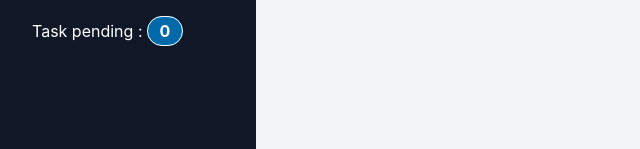
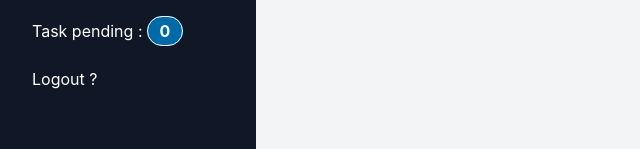
Before and after one commit to JemsonMislani/dailytask-manager-fullstack, a React (Vite) app in the folder dtm-frontend/: page /tasksection in a window 1280 px wide. Shown: the part 230-379 px from the top of the page, without its empty margins (0-640 px from the left). Built offline with nearby package versions, Linux system fonts and the light colour scheme.

Commit message:
create a file for logout function. Use hook to different page for logout function.

```diff
--- /dev/null
+++ b/dtm-frontend/logout.js
@@ -0,0 +1,22 @@
+import { useNavigate } from "react-router-dom"
+
+export const useAuthForLogout = () => {
+        const nav = useNavigate()
+
+        const handleLogoutBtn = () => {
+        const clickLogout = confirm('Are you sure you want to logout?')
+            if(clickLogout){
+                localStorage.removeItem('userstokens');
+                localStorage.removeItem('user');
+                sessionStorage.removeItem('userstokens');
+                sessionStorage.removeItem('user')
+
+                setTimeout(() => {
+                nav('/', {replace: true})
+                }, 2000);
+            } else {
+                return
+            }
+        }
+        return { handleLogoutBtn };
+    }
--- a/dtm-frontend/src/Dashboard.jsx
+++ b/dtm-frontend/src/Dashboard.jsx
@@ -3,6 +3,7 @@ import { useEffect } from "react"
 import { jwtDecode } from "jwt-decode";
 import { Link, useNavigate } from 'react-router-dom'
 import axios from 'axios'
+import { useAuthForLogout } from "../Logout";
 
 export default function Dashboard() {
   const [section, setSection] = useState([])
@@ -15,6 +16,7 @@ export default function Dashboard() {
   const [popup, setPopUp] = useState(false)
   const [open, setOpen] = useState(false);
   const nav = useNavigate()
+  const { handleLogoutBtn } = useAuthForLogout()
 
   const handleAddSecBtn = () => {
     if(!title || !desc){
@@ -70,22 +72,6 @@ export default function Dashboard() {
         })
       .catch(err => console.log(err))
     }, [userId])
-
-    const handleLogoutBtn = () =>{
-      const clickLogout = confirm('Are you sure you want to logout?')
-      if(clickLogout){
-        localStorage.removeItem('userstokens');
-        localStorage.removeItem('user');
-        sessionStorage.removeItem('userstokens');
-        sessionStorage.removeItem('user')
-
-        setTimeout(() => {
-        nav('/', {replace: true})
-        }, 2000);
-      } else {
-        return
-      }
-    }
 
   return (
     <>
--- a/dtm-frontend/src/TaskCompletedPage.jsx
+++ b/dtm-frontend/src/TaskCompletedPage.jsx
@@ -3,6 +3,7 @@ import { Link, useNavigate } from 'react-router-dom'
 import { useEffect } from 'react';
 import { jwtDecode } from 'jwt-decode';
 import axios from 'axios';
+import { useAuthForLogout } from "../Logout";
 
 export default function TaskCompleted() {
     const [section, setSection] = useState([])
@@ -11,6 +12,7 @@ export default function TaskCompleted() {
     const [alltask, setAllTask] = useState([])
     const [open, setOpen] = useState(false)
     const nav = useNavigate()
+    const { handleLogoutBtn } = useAuthForLogout()
 
     useEffect(() => {
         const token = localStorage.getItem('userstokens') || sessionStorage.getItem('userstokens');
@@ -80,6 +82,7 @@ export default function TaskCompleted() {
             <Link to={'/pendingtaskpage'} className="block px-4 py-2 rounded hover:bg-gray-700">Task pending :
               <label className="text-white m-1 p-1 border px-3 rounded-2xl bg-sky-700 font-bold">{alltask.filter(t => !t.completed).length}</label>
             </Link>
+            <button onClick={handleLogoutBtn} className="block px-4 py-2 rounded hover:bg-gray-700">Logout ?</button>
           </nav>
           <div className="p-4 border-t border-gray-700 text-sm text-gray-400">
           © 2026 Jemson Mislani
--- a/dtm-frontend/src/TaskPendingPage.jsx
+++ b/dtm-frontend/src/TaskPendingPage.jsx
@@ -2,6 +2,7 @@ import { useState, useEffect } from "react";
 import { Link, useNavigate } from "react-router-dom";
 import { jwtDecode } from "jwt-decode";
 import axios from "axios";
+import { useAuthForLogout } from "../Logout";
 
 export default function TaskPending() {
     const [userId, setUserId] = useState(null)
@@ -10,6 +11,7 @@ export default function TaskPending() {
     const [section, setSection] = useState([])
     const [open, setOpen] = useState(false)
     const nav = useNavigate()
+    const { handleLogoutBtn } = useAuthForLogout()
 
     useEffect(() => {
         const token = localStorage.getItem('userstokens') || sessionStorage.getItem('userstokens');
@@ -79,6 +81,7 @@ export default function TaskPending() {
             <Link to={'/pendingtaskpage'} className="block px-4 py-2 rounded hover:bg-gray-700">Task pending :
               <label className="text-white m-1 p-1 border px-3 rounded-2xl bg-sky-700 font-bold">{alltask.filter(t => !t.completed).length}</label>
             </Link>
+            <button onClick={handleLogoutBtn} className="block px-4 py-2 rounded hover:bg-gray-700">Logout ?</button>
           </nav>
           <div className="p-4 border-t border-gray-700 text-sm text-gray-400">
           © 2026 Jemson Mislani
--- a/dtm-frontend/src/TaskSection.jsx
+++ b/dtm-frontend/src/TaskSection.jsx
@@ -4,6 +4,7 @@ import axios from "axios";
 import { useState } from "react";
 import { FaEdit, FaTrash, FaCheck, FaTimes } from "react-icons/fa";
 import { jwtDecode } from "jwt-decode";
+import { useAuthForLogout } from "../Logout";
 
 export default function TaskSection(){
     const [section, setSection] = useState([])
@@ -14,6 +15,7 @@ export default function TaskSection(){
     const [task, setTask] = useState([])
     const [alltask, setAllTask] = useState([])
     const [open, setOpen] = useState(false)
+    const { handleLogoutBtn } = useAuthForLogout()
     const [popup, setPopUp] = useState({
         show: false,
         message: '',
@@ -137,6 +139,7 @@ export default function TaskSection(){
             <Link to={'/pendingtaskpage'} className="block px-4 py-2 rounded hover:bg-gray-700">Task pending :
               <label className="text-white m-1 p-1 border px-3 rounded-2xl bg-sky-700 font-bold">{alltask.filter(t => !t.completed).length}</label>
             </Link>
+            <button onClick={handleLogoutBtn} className="block px-4 py-2 rounded hover:bg-gray-700">Logout ?</button>
           </nav>
           <div className="p-4 border-t border-gray-700 text-sm text-gray-400">
           © 2026 Jemson Mislani
```
